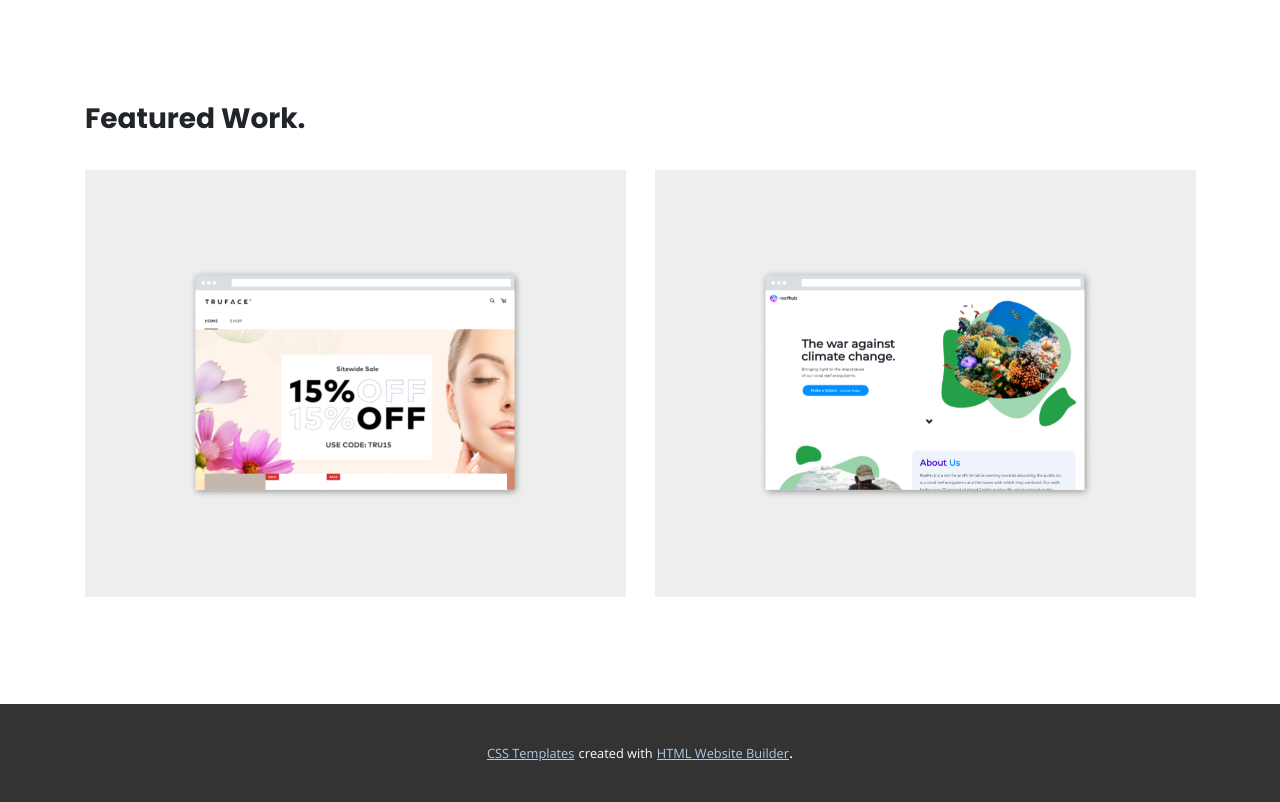
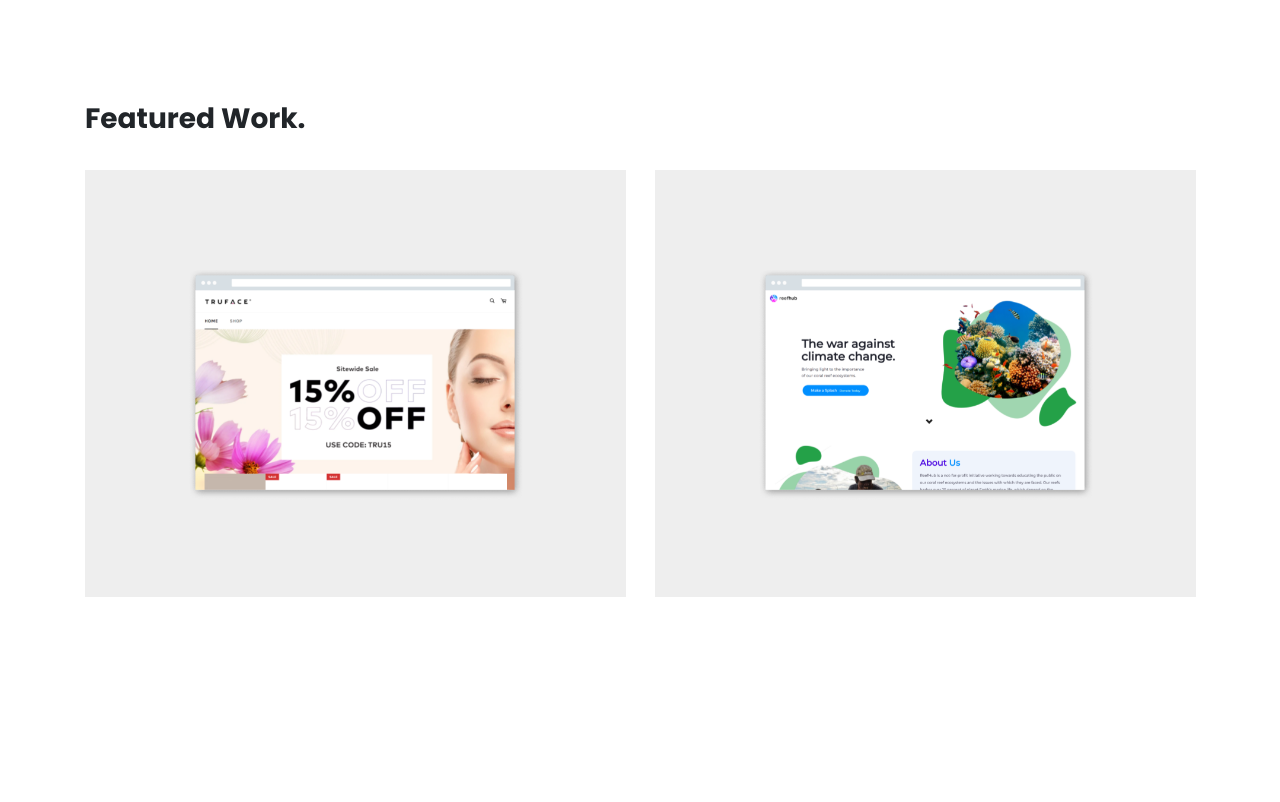
Before and after one commit to harley-zhang/first, a plain HTML site: page index.html in a window 1280 px wide. Shown: the part 525-1327 px from the top of the page. After the commit the page ends 1229 px from the top, so only its background shows below. Drawn offline with nearby package versions, Linux system fonts and the light colour scheme.

Commit message:
Update index.html

```diff
--- a/index.html
+++ b/index.html
@@ -36,7 +36,7 @@ portfolio">
     <link rel="canonical" href="index.html">
     <meta property="og:url" content="index.html">
   </head>
-  <body data-home-page="Portfolio-of-Harley-Zhang.html" data-home-page-title="Portfolio of Harley Zhang" class="u-body"><header class="header u-clearfix u-header u-sticky u-white u-header" id="sec-b689"><div class="u-clearfix u-sheet u-valign-middle u-sheet-1">
+  <body data-home-page="index.html" data-home-page-title="Portfolio of Harley Zhang" class="u-body"><header class="header u-clearfix u-header u-sticky u-white u-header" id="sec-b689"><div class="u-clearfix u-sheet u-valign-middle u-sheet-1">
         <h5 class="u-custom-font u-text u-text-black u-text-1">
           <a class="u-active-none u-border-none u-btn u-button-link u-button-style u-hover-none u-none u-text-black u-btn-1" href="#"><b>harley zhang</b>
           </a>
@@ -96,16 +96,6 @@ portfolio">
 
 
     <footer class="u-align-left u-clearfix u-footer u-white u-footer" id="sec-9b6f"><div class="u-clearfix u-sheet u-sheet-1"></div></footer>
-    <section class="u-backlink u-clearfix u-grey-80">
-      <a class="u-link" href="https://nicepage.com/css-templates" target="_blank">
-        <span>CSS Templates</span>
-      </a>
-      <p class="u-text">
-        <span>created with</span>
-      </p>
-      <a class="u-link" href="https://nicepage.com/html-website-builder" target="_blank">
-        <span>HTML Website Builder</span>
-      </a>.
-    </section>
+
   </body>
 </html>
```
